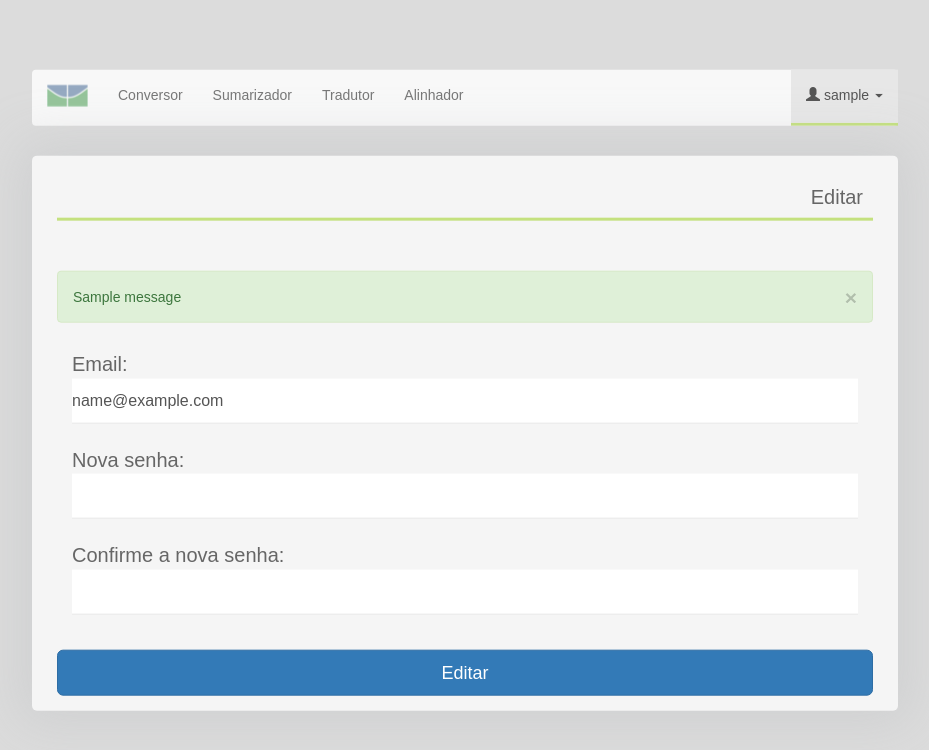
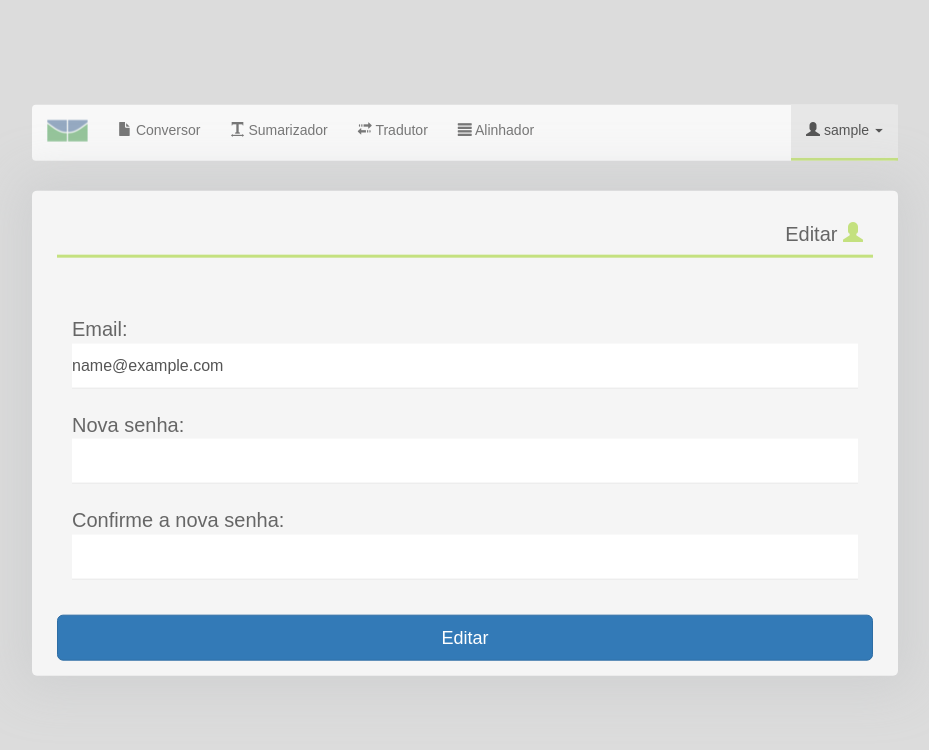
Before and after one commit to leandro2r/automatic_summarizer, a Django app: page /edit/ in a window 1280 px wide. Shown: the top 750 px of the page, without its empty margins (175-1104 px from the left). Run offline with Django 3.2, Linux system fonts and the light colour scheme; a user stored in the database is signed in; tables that the repository leaves empty hold one stand-in row (values such as "Sample post"); one stand-in notice (Sample message) is shown; parts of the project's set-up code (start-up, migrations or seed data) failed here and were passed over; some libraries are stand-ins or nearby versions.

Commit message:
Change apps style icons

```diff
--- a/apps/static/css/custom.css
+++ b/apps/static/css/custom.css
@@ -128,13 +128,7 @@ label {
 .nav li:hover:nth-child(8n+4), .nav li.active:nth-child(8n+4){
   border-bottom: #F0776C 3px solid;
 }
-.nav li:hover:nth-child(8n+5), .nav li.active:nth-child(8n+5){
-  border-bottom: #DB9DBE 3px solid;
-}
-.nav li:hover:nth-child(8n+6), .nav li.active:nth-child(8n+6){
-  border-bottom: #C49CDE 3px solid;
-}
-.nav li:hover:nth-child(8n+8), .nav li.active:nth-child(8n+8){
+.nav li:hover:nth-child(8n+5), .nav li.active:nth-child(8n+8){
   border-bottom: #62C2E4 3px solid;
 }
 
--- a/apps/templates/apps/base.html
+++ b/apps/templates/apps/base.html
@@ -54,6 +54,18 @@
         $('.title-session').css(
     		"border-color", color
     	);
+
+        var icon = $('li.active span').attr('class');
+    	$('.title-session').append(
+    		"<span class='"+icon+"'></span>"
+    	);
+    	$('.title-session span').css(
+    		"color", color
+    	);
+
+    	$(".alert-success").delay(3000).fadeOut(300, function() {
+		    $(this).alert('close');
+		});
 	});
 </script>
 </html>
--- a/apps/templates/apps/messages.html
+++ b/apps/templates/apps/messages.html
@@ -1,23 +1,30 @@
 {% if form.errors %}
     {% for field in form %}
         {% for error in field.errors %}
-            <div class="alert alert-error fade in">
+            <div class="alert alert-error fade in fade out">
+                <span class="glyphicon glyphicon-exclamation-sign" aria-hidden="true"></span>
             	<a href="#" class="close" data-dismiss="alert" aria-label="close">&times;</a>
                 {{ error|escape }}
             </div>
         {% endfor %}
     {% endfor %}
     {% for error in form.non_field_errors %}
-        <div class="alert alert-error fade in">
+        <div class="alert alert-error fade in fade out">
+            <span class="glyphicon glyphicon-exclamation-sign" aria-hidden="true"></span>
         	<a href="#" class="close" data-dismiss="alert" aria-label="close">&times;</a>
             {{ error|escape }}
         </div>
     {% endfor %}
 {% else %}
     {% for message in messages %}
-        <div class="alert alert-{{ message.tags }} fade in">
+        <div class="alert alert-{{ message.tags }} fade in fade out">
+            {% if message.tags == "success" %}
+            <span class="glyphicon glyphicon-ok-circle" aria-hidden="true"></span>
+            {% else %}
+            <span class="glyphicon glyphicon-exclamation-sign" aria-hidden="true"></span>
+            {% endif %}
             <a href="#" class="close" data-dismiss="alert" aria-label="close">&times;</a>
-            {{ message|escape }}
+             {{ message|escape }}
         </div>
     {% endfor %}
 {% endif %}
--- a/apps/templates/apps/nav.html
+++ b/apps/templates/apps/nav.html
@@ -7,17 +7,17 @@
 		</div>
 	{% if user.is_authenticated %}
 		<ul class="nav navbar-nav">
-	     	<li><a href="/">Conversor</a></li>
-	      	<li><a href="#">Sumarizador</a></li>
-	      	<li><a href="#">Tradutor</a></li>
-	      	<li><a href="#">Alinhador</a></li>
+	     	<li><a href="/"><span class="glyphicon glyphicon-file"></span> Conversor</a></li>
+	      	<li><a href="#"><span class="glyphicon glyphicon-text-width"></span> Sumarizador</a></li>
+	      	<li><a href="#"><span class="glyphicon glyphicon-transfer"></span> Tradutor</a></li>
+	      	<li><a href="#"><span class="glyphicon glyphicon-align-justify"></span> Alinhador</a></li>
 	    </ul>
 		<ul class="nav navbar-nav navbar-right">
 			<li class="dropdown">
 				<a href="#" class="dropdown-toggle" data-toggle="dropdown" role="button" aria-haspopup="true" aria-expanded="false"><span class="glyphicon glyphicon-user"></span> {{ user.username }} <span class="caret"></span></a>
 				<ul class="dropdown-menu">
-		        	<li><a href="/edit/">Editar</a></li>
-		            <li><a href="/logout/">Sair</a></li>
+		        	<li><a href="/edit/"><span class="glyphicon glyphicon-edit"></span> Editar</a></li>
+		            <li><a href="/logout/"><span class="glyphicon glyphicon-log-out"></span> Sair</a></li>
 		        </ul>
 			</li>
 		</ul>
--- a/apps/templates/converter_app/index.html
+++ b/apps/templates/converter_app/index.html
@@ -25,7 +25,7 @@
 			<div id="delete" class="collapse new-background">
 				<form method="POST" action="." enctype="multipart/form-data" class="form-horizontal" >
 					{% csrf_token %}
-					<div class="form-group">
+					<div class="form-group dropup">
 					    <label for="url" class="control-label lb-lg">Arquivos:</label>
 						<select class="form-control selectpicker" name="delete_ids" multiple data-actions-box="true"
 						data-selected-text-format="count" multiple required>
```
